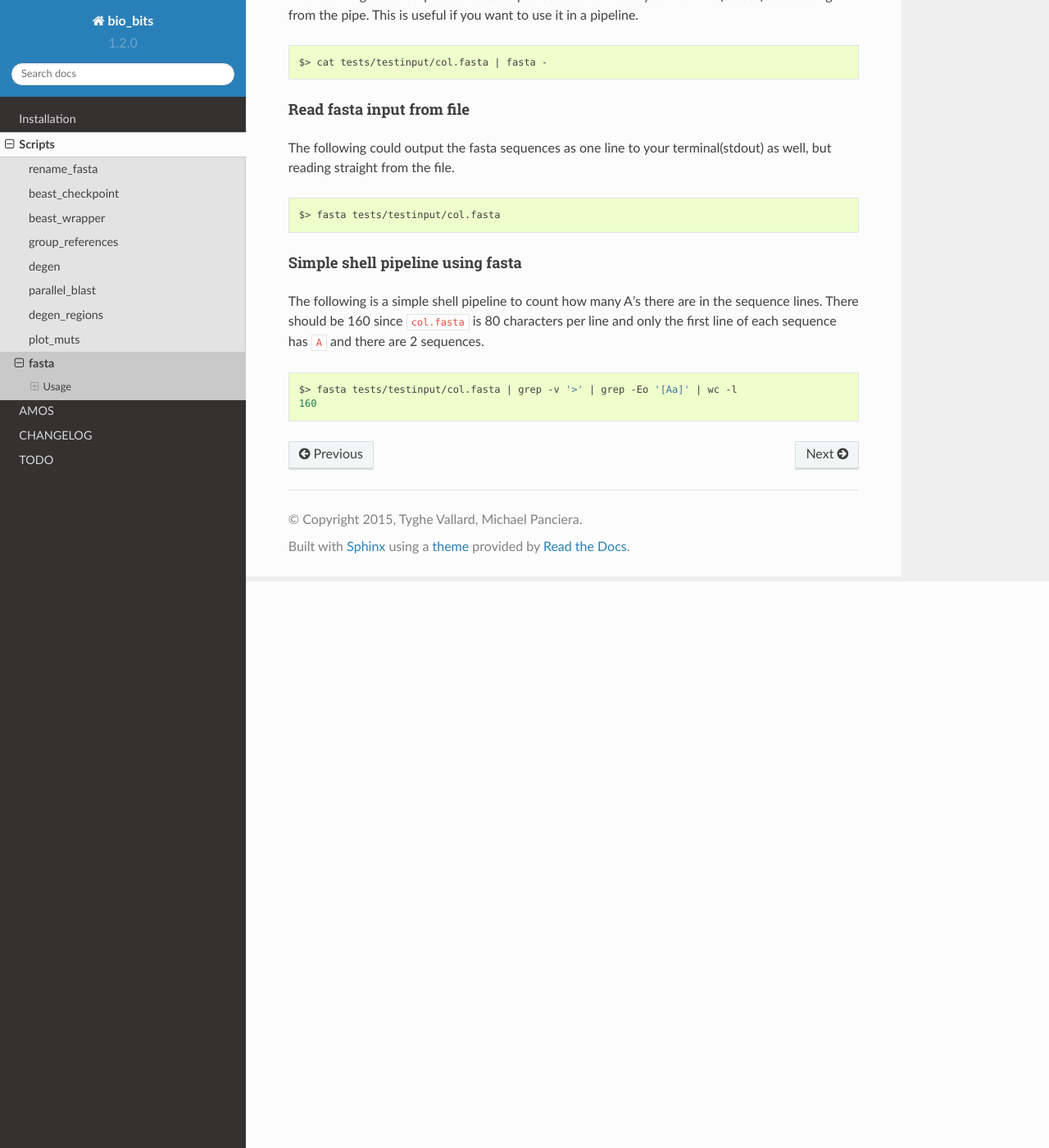
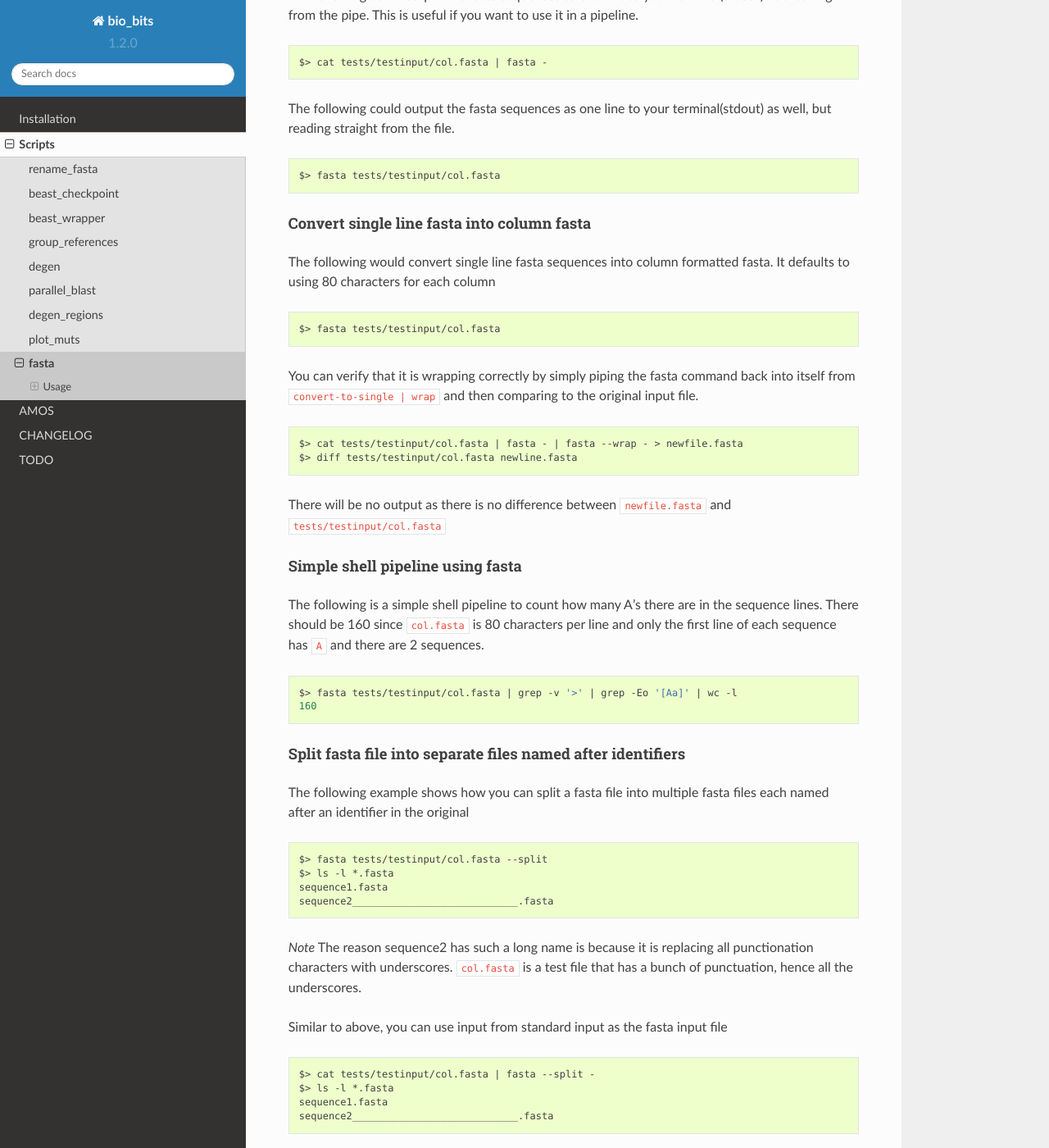
Before and after one commit to VDBWRAIR/bio_bits, a Sphinx documentation site: the page built from docs/scripts/fasta.rst, in a window 1280 px wide and 1400 px high, scrolled down 691 px. Shown: the whole window at 82% size. Built offline with Sphinx 7.4.7 and the Read the Docs theme 2.0.0, drawn with Linux system fonts in a browser that asks for light colours; some of the changed text lies outside the part shown.

Commit message:
modified fasta so it now can wrap fastas back to column format as well as supports ability to split fastas for each identifier

```diff
--- a/docs/scripts/fasta.rst
+++ b/docs/scripts/fasta.rst
@@ -1,11 +1,10 @@
 fasta
 =====
 
-fasta is a very simple script to help mangle fasta files. Currently it only supports
-the ability to convert fasta files that have sequences that span multiple new lines
-into single lines.
+fasta is a very simple script to help mangle fasta files.
 
-Later on, it may be expanded more to include even more useful fasta features.
+* Supports converting multiline sequences into single line
+* Supports splitting fasta file into separate files each named after the identifier
 
 Usage
 -----
@@ -23,8 +22,8 @@ The following examples all use the test fasta file found under
 .. include:: ../../tests/testinput/col.fasta
     :literal:
 
-Read fasta input from standard input
-++++++++++++++++++++++++++++++++++++
+Convert column fasta into single lines
+++++++++++++++++++++++++++++++++++++++
 
 The following could output the fasta sequences as one line to your terminal(stdout)
 but reading from the pipe. This is useful if you want to use it in a pipeline.
@@ -33,15 +32,34 @@ but reading from the pipe. This is useful if you want to use it in a pipeline.
 
     $> cat tests/testinput/col.fasta | fasta -
 
-Read fasta input from file
-++++++++++++++++++++++++++
-
 The following could output the fasta sequences as one line to your terminal(stdout)
 as well, but reading straight from the file.
 
 .. code-block:: bash
 
     $> fasta tests/testinput/col.fasta
+
+Convert single line fasta into column fasta
++++++++++++++++++++++++++++++++++++++++++++
+
+The following would convert single line fasta sequences into column formatted
+fasta. It defaults to using 80 characters for each column
+
+.. code-block:: bash
+
+    $> fasta tests/testinput/col.fasta
+
+You can verify that it is wrapping correctly by simply piping the fasta command
+back into itself from ``convert-to-single | wrap`` and then comparing to the original
+input file.
+
+.. code-block:: bash
+
+    $> cat tests/testinput/col.fasta | fasta - | fasta --wrap - > newfile.fasta
+    $> diff tests/testinput/col.fasta newline.fasta
+
+There will be no output as there is no difference between ``newfile.fasta`` and
+``tests/testinput/col.fasta``
 
 Simple shell pipeline using fasta
 +++++++++++++++++++++++++++++++++
@@ -54,3 +72,29 @@ and only the first line of each sequence has ``A`` and there are 2 sequences.
 
     $> fasta tests/testinput/col.fasta | grep -v '>' | grep -Eo '[Aa]' | wc -l
     160
+
+Split fasta file into separate files named after identifiers
+++++++++++++++++++++++++++++++++++++++++++++++++++++++++++++
+
+The following example shows how you can split a fasta file into multiple fasta
+files each named after an identifier in the original
+
+.. code-block:: bash
+
+    $> fasta tests/testinput/col.fasta --split
+    $> ls -l *.fasta
+    sequence1.fasta
+    sequence2____________________________.fasta
+
+*Note* The reason sequence2 has such a long name is because it is replacing
+all punctionation characters with underscores. ``col.fasta`` is a test file
+that has a bunch of punctuation, hence all the underscores.
+
+Similar to above, you can use input from standard input as the fasta input file
+
+.. code-block:: bash
+
+    $> cat tests/testinput/col.fasta | fasta --split -
+    $> ls -l *.fasta
+    sequence1.fasta
+    sequence2____________________________.fasta
```
Also changed, not shown: 5 other files.
